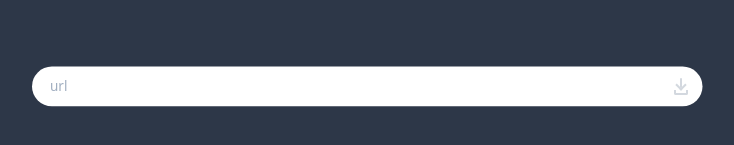
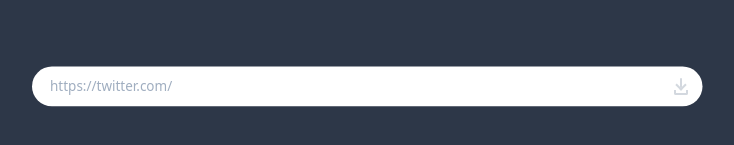
Before and after one commit to ivgtr/twi5ideo, a Nuxt app: page / in a window 1280 px wide. Shown: the part 373-518 px from the top of the page, without its empty margins (272-1006 px from the left). Built offline with nearby package versions, Linux system fonts and the light colour scheme.

Commit message:
:ambulance: fix: わかりやすくした

```diff
--- a/src/components/Form.vue
+++ b/src/components/Form.vue
@@ -4,7 +4,7 @@
       <div class="relative text-gray-600">
         <input
           v-model="inputUrl"
-          placeholder="url"
+          placeholder="https://twitter.com/"
           class="input bg-white px-6 pr-12 rounded-full text-sm focus:outline-none"
           type="text"
         />
```
